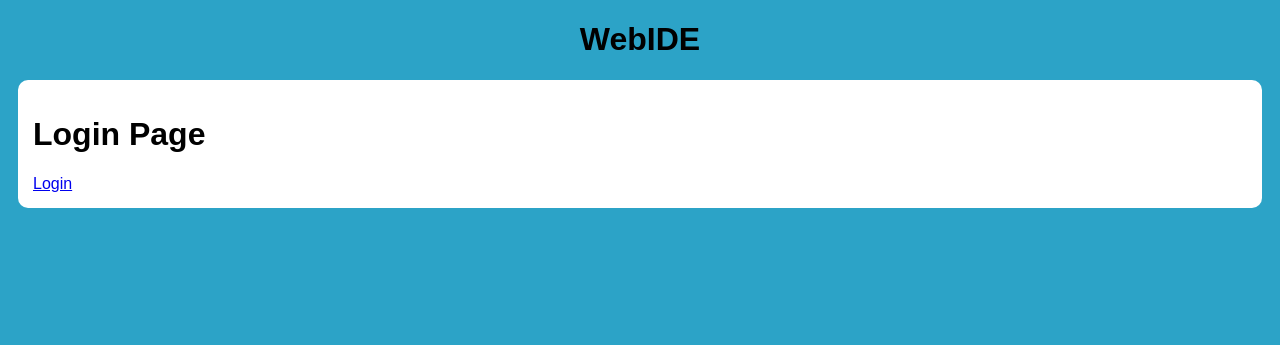
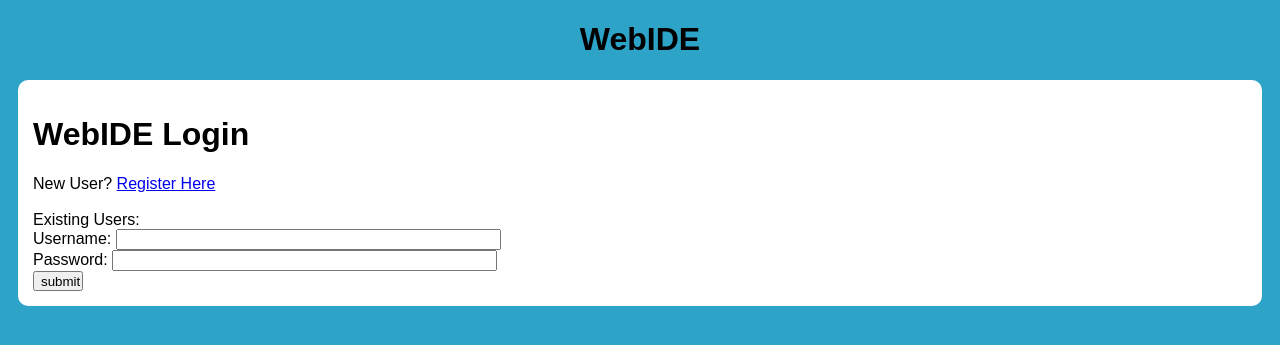
Before and after one commit to ddp34/WebIDEPodgurski2014, a Django app: page /web_ide/login in a window 1280 px wide. Shown: the top 345 px of the page. Run offline with Django 3.2, Linux system fonts and the light colour scheme.

Commit message:
Added user system, made necessary html edits for login and register pages, added logout ability, access restriction

```diff
--- a/webide/templates/web_ide/login.html
+++ b/webide/templates/web_ide/login.html
@@ -1,6 +1,22 @@
 {% extends 'base.html' %}
 
 {% block body_block %}
-    <h1>Login Page</h1>
-    <a href="{% url 'login' %}">Login</a><br />
+    <h1>WebIDE Login</h1>
+        New User? <a href="{% url 'register' %}">Register Here</a><br />
+        <br />
+
+        <form id="login_form" method="post" action="/web_ide/login/">
+
+            {% csrf_token %}
+
+            Existing Users:
+            <br />
+            Username: <input type="text" name="username" value="" size="45" />
+            <br />
+            Password: <input type="password" name="password" value="" size="45" />
+            <br />
+
+            <input type="submit" value="submit"
+                   style="width: 50px; height: 20px"/>
+        </form>
 {% endblock %}
--- a/webide/web_ide/urls.py
+++ b/webide/web_ide/urls.py
@@ -2,6 +2,9 @@ from django.conf.urls import patterns, url
 from web_ide import views
 
 urlpatterns = patterns('',
-                       url(r'login', views.login, name='login'),
+                       url(r'login', views.user_login, name='login'),
                        url(r'admin', views.admin, name='admin'),
-                       url(r'editor', views.editor, name='editor'))
+                       url(r'register', views.register, name='register'),
+                       url(r'editor', views.editor, name='editor'),
+                       url(r'restricted', views.restricted, name='restricted'),
+                       url(r'logout', views.user_logout, name='logout'))
--- a/webide/web_ide/views.py
+++ b/webide/web_ide/views.py
@@ -1,7 +1,28 @@
 from django.shortcuts import render
-from django.http import HttpResponse
+from django.http import HttpResponseRedirect, HttpResponse
+from django.contrib.auth import authenticate, login, logout
+from django.contrib.auth.decorators import login_required
+from web_ide.forms import UserForm
 
-def login(request):
+def user_login(request):
+    if request.method == 'POST':
+        username = request.POST['username']
+        password = request.POST['password']
+
+        user = authenticate(username=username, password=password)
+
+        if user:
+            if user.is_active:
+                login(request, user)
+                return HttpResponseRedirect('/web_ide/')
+            else:
+                return HttpResponse("Inactive account.")
+        else:
+            print "Login details invalid: {0}, {1}".format(username, password)
+            return HttpResponse("Login details invalid")
+    else:
+        return render(request, 'web_ide/login.html', {})
+
     return render(request, 'web_ide/login.html')
 
 def admin(request):
@@ -9,3 +30,36 @@ def admin(request):
 
 def editor(request):
     return render(request, 'web_ide/editor.html')
+
+def register(request):
+    registered = False
+    if request.method == 'POST':
+        user_form = UserForm(data=request.POST)
+        profile_form = UserProfileForm(data=request.POST)
+
+        if user_form.is_valid() and profile_form.is_valid():
+            user = user_form.save()
+            user.set_password(user.password)
+            user.save()
+            profile = profile_form.save(commit=False)
+            profile.user = user
+            profile.save()
+            registered = True
+
+        else:
+            print user_form.errors, profile_form.errors
+
+    else:
+        user_form = UserForm()
+
+    return render(request, 'web_ide/register.html',
+                  {'user_form': user_form, 'registered': registered})
+
+@login_required
+def restricted(request):
+    return HttpResponse("You are logged in.")
+
+@login_required
+def user_logout(request):
+    logout(request)
+    return HttpResponseRedirect
--- a/webide/webide/settings.py
+++ b/webide/webide/settings.py
@@ -51,6 +51,8 @@ PASSWORD_HASHERS = (
     'django.contrib.auth.hashers.PBKDF2SHA1PasswordHasher',
 )
 
+LOGIN_URL = '/web_ide/login/'
+
 MIDDLEWARE_CLASSES = (
     'django.contrib.sessions.middleware.SessionMiddleware',
     'django.middleware.common.CommonMiddleware',
```
Also changed, not shown: webide/templates/web_ide/register.html (added, +20 -0 lines), webide/web_ide/forms.py (+15 -0 lines), webide/web_ide/models.py (+1 -8 lines), webide/db.sqlite3.
